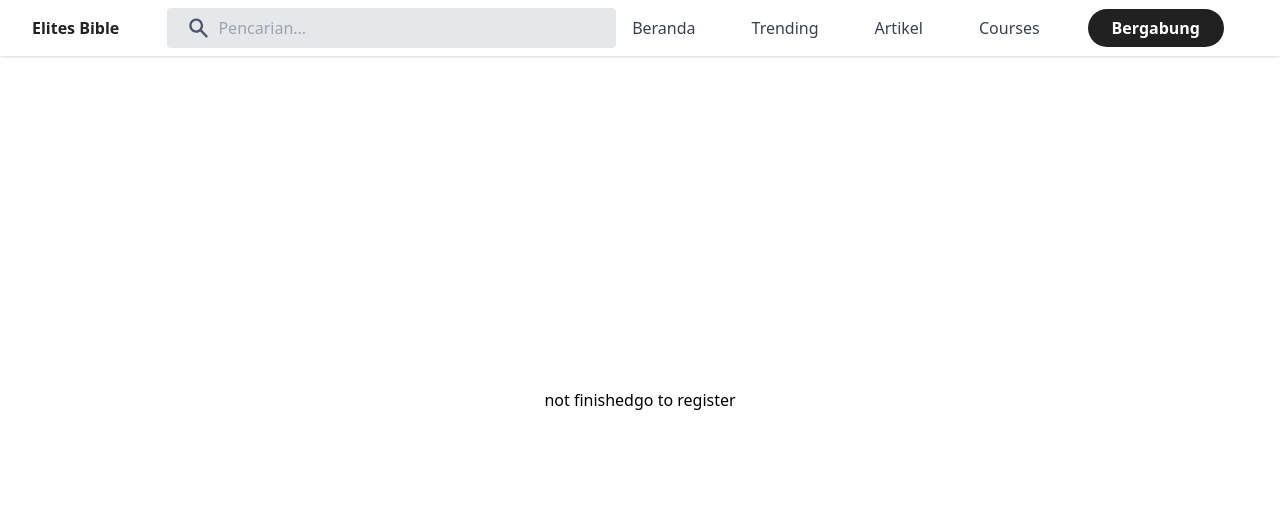
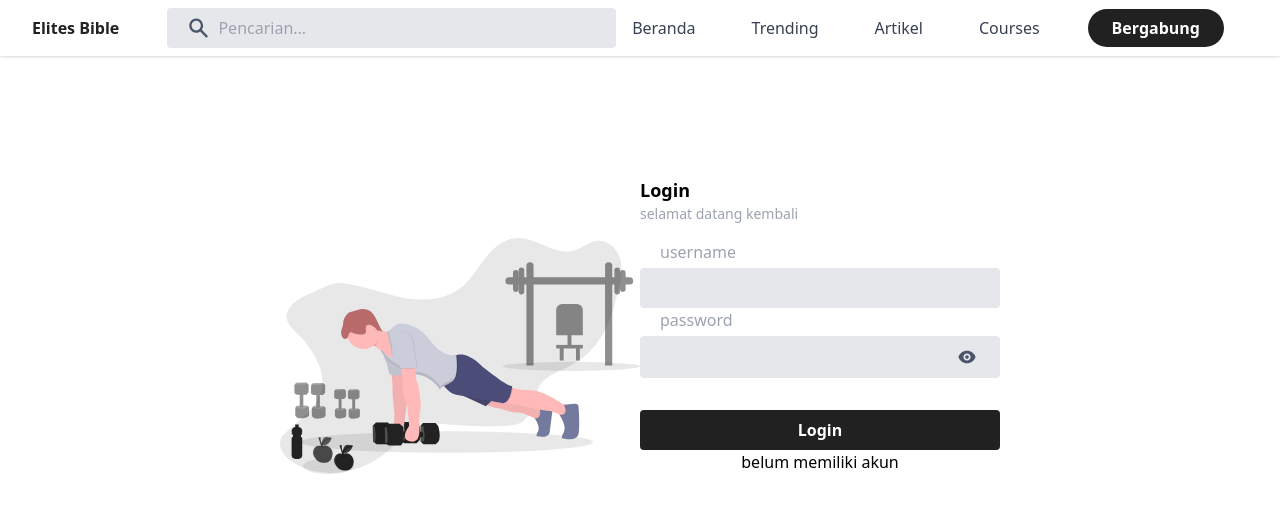
Before and after one commit to audipasuatmadi/startup-frontend, a Next.js app: page /login in a window 1280 px wide. Shown: the top 512 px of the page. Built offline with nearby package versions, Linux system fonts and the light colour scheme.

Commit message:
finished created stateless frontend

```diff
--- a/pages/login.tsx
+++ b/pages/login.tsx
@@ -1,12 +1,89 @@
-import React from 'react'
+import React, { useReducer } from 'react'
 import Link from 'next/link'
+import Head from 'next/head'
+import Image from 'next/image'
+import TextField from '../components/inputfields/TextField'
+import IconButton from '../components/buttons/IconButton'
+import Button from '../components/buttons/Button'
+import { onEnterFocusToNextElement } from '../lib/utils/TextFieldUtil'
 
 
 const login = () => {
+
+
+  const [showPassword, toggleShowPassword] = useReducer(state => !state, false)
+
   return (
-    <div className="w-full h-screen flex justify-center items-center">
-      <p>not finished</p>
-      <Link href="/register"><a>go to register</a></Link>
+    <div className='w-full, lg:px-64'>
+      <Head>
+        <title>Login | Elites Bible</title>
+      </Head>
+
+      <div className='container pt-32 md:pt-44 mx-auto px-6 flex flex-col md:flex-row'>
+        <div className='w-full flex flex-col items-center'>
+          <Image
+            src='/assets/svgs/art-workout.svg'
+            alt='workout image'
+            width={400}
+            height={400}
+          />
+        </div>
+        <div className='w-full'>
+          <h5 className='text-lg font-bold'>Login</h5>
+          <p className='text-gray-400 text-sm'>
+            selamat datang kembali
+          </p>
+
+          <form className='mt-4'>
+            <TextField
+              id='username'
+              name='username'
+              type='text'
+              labelText='username'
+              className='w-full'
+              solid
+              onKeyPress={onEnterFocusToNextElement()}
+            />
+
+            <TextField
+              id='password'
+              name='password'
+              type={showPassword? 'text' : 'password'}
+              labelText='password'
+              className='w-full'
+              solid
+              onKeyPress={onEnterFocusToNextElement(2)}
+              trailingIcon={
+                <IconButton
+                  type='button'
+                  onClick={toggleShowPassword}
+                  icon={
+                    <Image
+                      src='/assets/svgs/ic-eye.svg'
+                      width={20}
+                      height={20}
+                    />
+                  }
+                />
+              }
+            />
+
+            <p className='text-red-500 mt-4'>
+
+            </p>
+
+            <Button className='mt-4 w-full' type='submit'>
+              Login
+            </Button>
+            <Link href='/register'>
+              <a className='block text-center mb-8'>belum memiliki akun</a>
+            </Link>
+
+          </form>
+
+        </div>
+      </div>
+
     </div>
   )
 }
```
Also changed, not shown: 1 other file (tests, documents, lock files or other folders).
